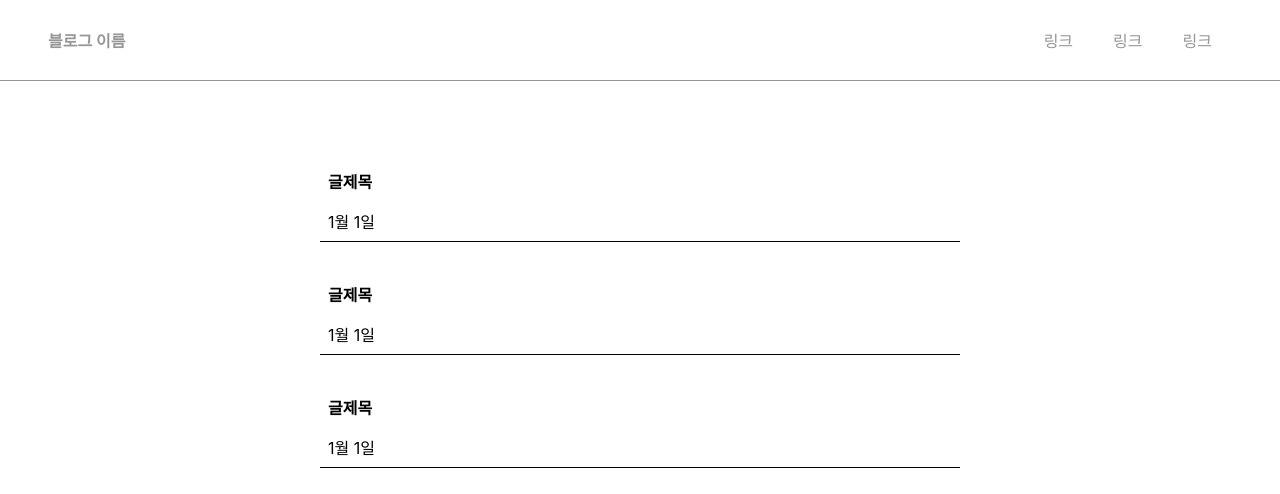
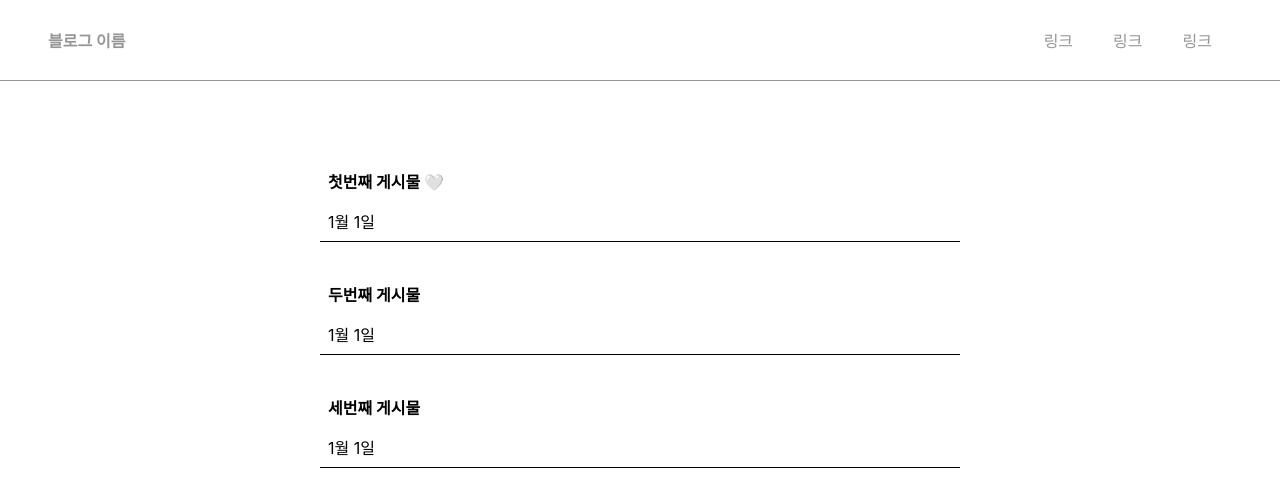
Before and after one commit to 2YH02/react-blog, a React (Create React App) app: page / in a window 1280 px wide. Shown: the top 494 px of the page. Built offline with nearby package versions, Linux system fonts and the light colour scheme.

Commit message:
Add like button

```diff
--- a/src/App.css
+++ b/src/App.css
@@ -11,7 +11,8 @@ a {
   text-decoration: none;
 }
 
-h4, p {
+h4,
+p {
   padding: 0;
   margin: 0;
 }
@@ -60,7 +61,12 @@ h4, p {
   border-bottom: 1px solid;
 }
 
-.post-list h4, p {
+.post-list h4,
+p {
   /* border: 1px solid red; */
   padding: 0.5rem;
 }
+
+.like-btn {
+  cursor: pointer;
+}
--- a/src/App.js
+++ b/src/App.js
@@ -1,8 +1,24 @@
+/* eslint-disable */
+
 import logo from "./logo.svg";
 import "./App.css";
+import { useState } from "react";
 
 function App() {
-  let post = "첫 게시물";
+  let postLists = ["첫번째 게시물", "두번째 게시물", "세번째 게시물"];
+  let [posts, setPost] = useState(postLists);
+  let [like, setLike] = useState("🤍");
+  let [likeSt, setLikeSt] = useState(false);
+
+  function changeLikeBtn() {
+    if (!likeSt) {
+      setLikeSt(true);
+      setLike("🧡");
+    } else {
+      setLikeSt(false);
+      setLike("🤍");
+    }
+  }
 
   return (
     <div className="App">
@@ -33,19 +49,24 @@ function App() {
         <ul>
           <li className="post-list">
             <div>
-              <h4>글제목</h4>
+              <h4>
+                {posts[0]}{" "}
+                <span onClick={changeLikeBtn} className="like-btn">
+                  {like}
+                </span>
+              </h4>
               <p>1월 1일</p>
             </div>
           </li>
           <li className="post-list">
             <div>
-              <h4>글제목</h4>
+              <h4>{posts[1]}</h4>
               <p>1월 1일</p>
             </div>
           </li>
           <li className="post-list">
             <div>
-              <h4>글제목</h4>
+              <h4>{posts[2]}</h4>
               <p>1월 1일</p>
             </div>
           </li>
```
